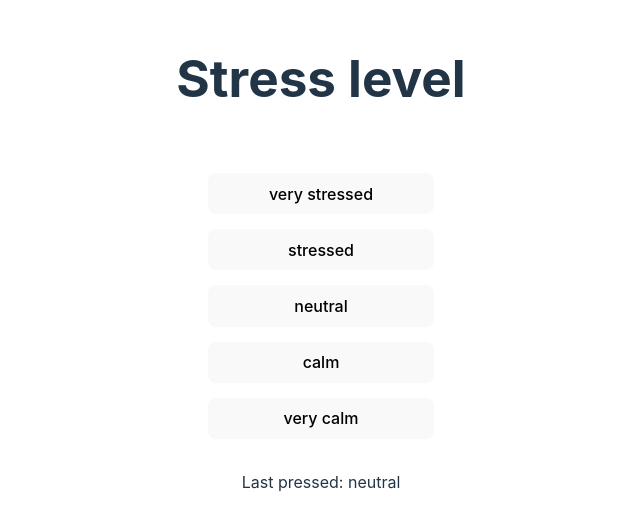
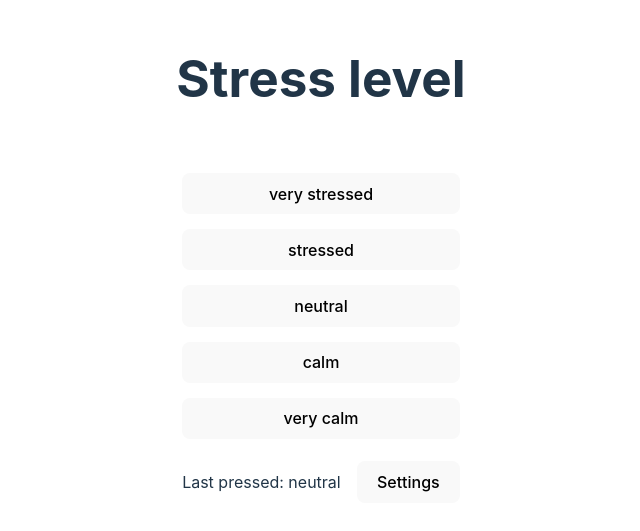
Before and after one commit to zohrehasadi00/CodingIxD, a React (Vite) app in the folder theApp/: page / in a window 1280 px wide. Shown: the part 121-652 px from the top of the page, without its empty margins (319-959 px from the left). Built offline with nearby package versions, Linux system fonts and the light colour scheme.

Commit message:
Settings Button und centered

```diff
--- /dev/null
+++ b/theApp/pages/Home.jsx
@@ -0,0 +1,50 @@
+import { useState } from 'react';
+import { Link } from 'react-router-dom';
+import '../src/App.css';
+
+function Home() {
+  const [stressLevel, setStressLevel] = useState(2);
+
+  const stressLevels = ["very stressed", "stressed", "neutral", "calm", "very calm"];
+
+  const handleButtonClick = (level) => {
+    setStressLevel(level);
+  };
+
+  const redirectToSettings = () => {
+    // Redirect to the settings page
+    window.location.href = '/settings';
+  };
+
+  return (
+    <>
+      <div>
+        {/* Add your logo links here */}
+      </div>
+      <h1>Stress level</h1>
+      <div className="card">
+        {/* Container div for stacking buttons */}
+        <div className="button-container">
+          {stressLevels.map((level, index) => (
+            <button key={index} onClick={() => handleButtonClick(index)}>
+              {level}
+            </button>
+          ))}
+        </div>
+        <div>
+            <div className='inliner'>
+            <p>Last pressed: {stressLevels[stressLevel]}</p>
+            </div>
+            {/* Add a Link component for the settings button */}
+            <div className='inliner settings'>
+                <Link to="/settings">
+                    <button className='settingsButton'>Settings</button>
+                </Link>
+            </div>
+        </div>
+      </div>
+    </>
+  );
+}
+
+export default Home;
--- /dev/null
+++ b/theApp/pages/Settings.jsx
@@ -0,0 +1,16 @@
+import React from 'react'
+import { Link } from 'react-router-dom';
+
+
+const Settings = () => {
+  return (
+    <>
+        <div>Settings</div>
+        <Link to="/">
+            <button>Go to Home</button>
+        </Link>
+    </>
+  )
+}
+
+export default Settings
--- a/theApp/src/App.css
+++ b/theApp/src/App.css
@@ -49,3 +49,11 @@
 .button-container button {
   margin-bottom: 15px; /* Adjust the value for the desired spacing */
 }
+
+.inliner {
+  display: inline-block;
+}
+
+.settings{
+  padding-left: 1em;
+}
--- a/theApp/src/App.jsx
+++ b/theApp/src/App.jsx
@@ -1,32 +1,24 @@
+import React from 'react';
 import { useState } from 'react';
-import './App.css';
+import { Route, createBrowserRouter, createRoutesFromElements, RouterProvider } from 'react-router-dom';
+import Home from '../pages/Home.jsx';
+import Settings from '../pages/Settings.jsx';
 
-function App() {
-  const [stressLevel, setStressLevel] = useState(2);
 
-  const stressLevels = ["very stressed", "stressed", "neutral", "calm", "very calm"];
+const router = createBrowserRouter(
+  createRoutesFromElements(
+    <Route>
+      <Route path="/" element={<Home />} />
+      <Route path="/settings" element={<Settings />} />
+    </Route>
+  )
+)
 
-  const handleButtonClick = (level) => {
-    setStressLevel(level);
-  };
+function App({routes}) {
 
   return (
     <>
-      <div>
-        {/* Add your logo links here */}
-      </div>
-      <h1>Stress level</h1>
-      <div className="card">
-        {/* Container div for stacking buttons */}
-        <div className="button-container">
-          {stressLevels.map((level, index) => (
-            <button key={index} onClick={() => handleButtonClick(index)}>
-              {level}
-            </button>
-          ))}
-        </div>
-        <p>Last pressed: {stressLevels[stressLevel]}</p>
-      </div>
+      <RouterProvider router={router}/>
     </>
   );
 }
```
Also changed, not shown: 1 other file (tests, documents, lock files or other folders).
